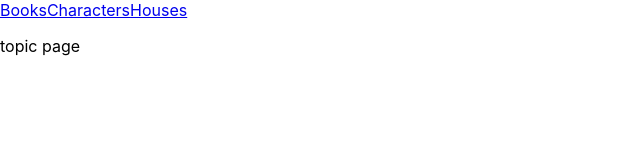
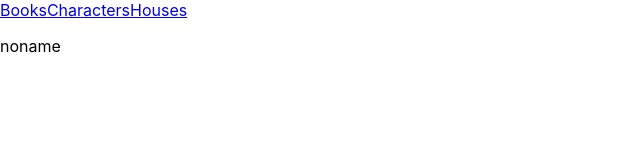
Before and after one commit to SpInAgRblzzz/andersen-houses, a React (Create React App) app: page /1/1 in a window 1280 px wide. Shown: the top 160 px of the page, without its empty margins (0-640 px from the left). Built offline with nearby package versions, Linux system fonts and the light colour scheme; no server answers.

Commit message:
feat: topic page requests added

```diff
--- a/src/components/TopicItemPage/TopicItemPage.js
+++ b/src/components/TopicItemPage/TopicItemPage.js
@@ -1,7 +1,21 @@
-import React from "react";
+import React, { useEffect, useState } from "react";
+import { useParams } from "react-router-dom";
+const axios = require("axios");
 
 function TopicItemPage() {
-	return <p>topic page</p>;
+	const [pageContent, setPageContent] = useState({});
+	const { topic, id } = useParams();
+
+	useEffect(() => {
+		axios
+			.get(`https://anapioficeandfire.com/api/${topic}/${id}`)
+			.then(({ data }) => {
+				console.log(data);
+				setPageContent(data);
+			});
+	}, [topic, id]);
+
+	return <p>{pageContent.name ? pageContent.name : `noname`}</p>;
 }
 
 export default TopicItemPage;
```
